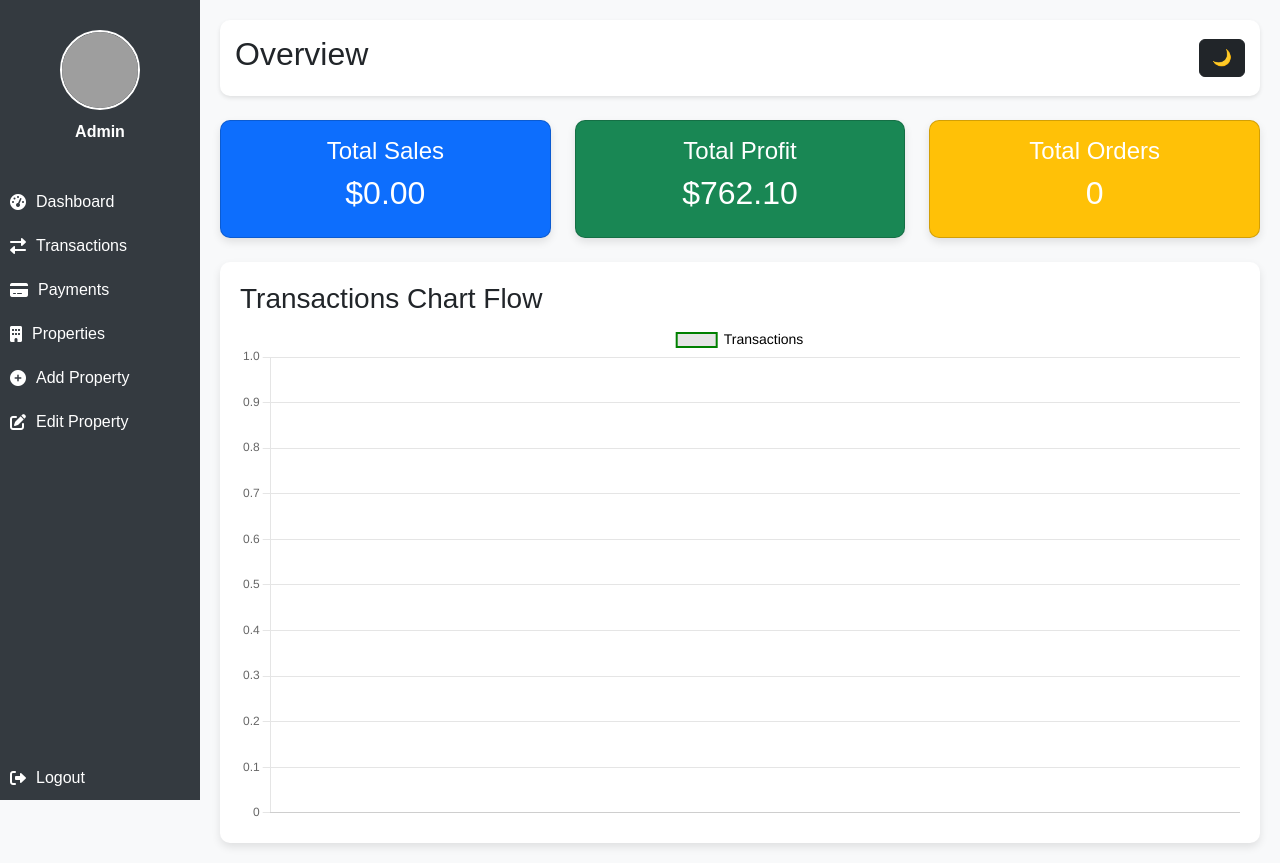
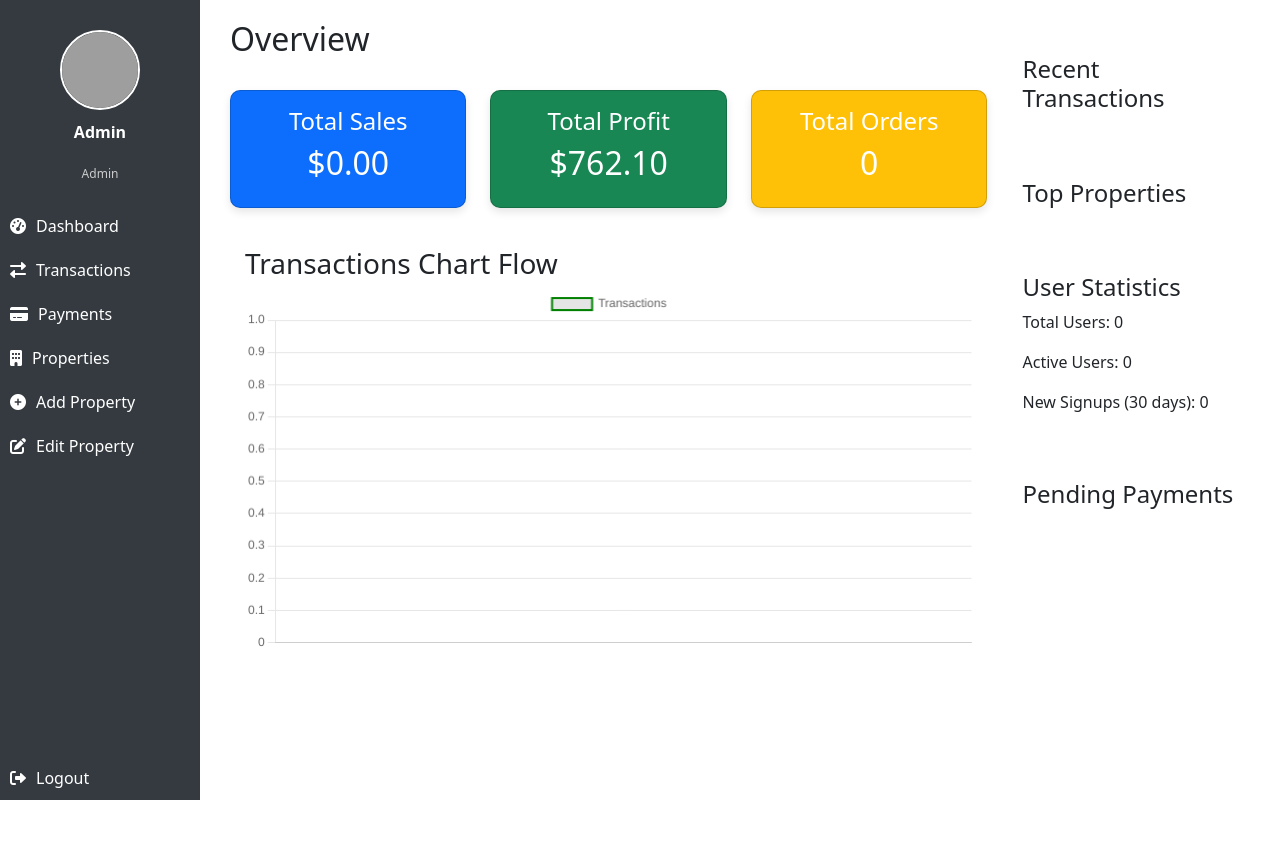
Before and after one commit to emmakaranja757/apiproject, a PHP site: page /admin/admin_dashboard.php in a window 1280 px wide. After the commit the page ends 800 px from the top, so only its background shows below. Run offline with PHP 8.4, Linux system fonts and the light colour scheme; the visitor is signed in with stand-in values (Sample User, id 1); data that the repository does not hold is empty; some libraries are stand-ins or nearby versions; grey boxes are pictures that could not be loaded.

Commit message:
recent 1

```diff
--- a/processes/admin/admin_dashboard.php
+++ b/processes/admin/admin_dashboard.php
@@ -10,6 +10,8 @@ if ($conn->connect_error) {
     die("Connection failed: " . $conn->connect_error);
 }
 
+// Fetch monthly transactions for chart
+date_default_timezone_set('UTC');
 $monthlyTransactionQuery = $conn->query("SELECT DATE_FORMAT(transaction_date, '%b') AS month, SUM(amount) AS total FROM transactions GROUP BY DATE_FORMAT(transaction_date, '%Y-%m') ORDER BY MIN(transaction_date)");
 $months = [];
 $totals = [];
@@ -20,14 +22,38 @@ while ($row = $monthlyTransactionQuery->fetch_assoc()) {
 $monthsJson = json_encode($months);
 $totalsJson = json_encode($totals);
 
-$totalPropertiesQuery = $conn->query("SELECT COUNT(*) AS total FROM properties");
-$totalProperties = $totalPropertiesQuery->fetch_assoc()['total'];
+// Fetch summary data
+$totalProperties = $conn->query("SELECT COUNT(*) AS total FROM properties")->fetch_assoc()['total'];
+$totalTransactions = $conn->query("SELECT COUNT(*) AS total FROM transactions")->fetch_assoc()['total'];
+$totalTransactionAmount = $conn->query("SELECT SUM(amount) AS total FROM transactions")->fetch_assoc()['total'];
 
-$totalTransactionsQuery = $conn->query("SELECT COUNT(*) AS total FROM transactions");
-$totalTransactions = $totalTransactionsQuery->fetch_assoc()['total'];
+// Fetch recent transactions
+$recentTransactions = $conn->query("SELECT transactions.info_id, amount, transaction_date FROM transactions ORDER BY transaction_date DESC LIMIT 5");
 
-$totalTransactionAmountQuery = $conn->query("SELECT SUM(amount) AS total FROM transactions");
-$totalTransactionAmount = $totalTransactionAmountQuery->fetch_assoc()['total'];
+// Fetch top properties
+$topProperties = $conn->query("
+    SELECT properties.property_id, properties.property_name, COUNT(transactions.transaction_id) AS transactions
+    FROM properties
+    JOIN transactions ON properties.property_id = transactions.property_id
+    GROUP BY properties.property_id, properties.property_name
+    ORDER BY transactions DESC
+    LIMIT 5
+");
+
+// Fetch user statistics
+$totalUsers = $conn->query("SELECT COUNT(*) AS total FROM info")->fetch_assoc()['total'];
+$activeUsers = $conn->query("SELECT COUNT(*) AS total FROM info WHERE role='active'")->fetch_assoc()['total'];
+$newUsers = $conn->query("SELECT COUNT(*) AS total FROM info WHERE registration_date >= DATE_SUB(NOW(), INTERVAL 30 DAY)")->fetch_assoc()['total'];
+
+// Fetch pending payments
+$pendingPayments = $conn->query("
+    SELECT info.Email, payments.amount, payments.payment_date
+    FROM payments
+    JOIN info ON payments.info_id = info.info_id
+    WHERE payments.status = 'pending'
+    ORDER BY payments.payment_date ASC
+    LIMIT 5
+");
 
 $conn->close();
 ?>
@@ -40,114 +66,89 @@ $conn->close();
     <title>Admin Dashboard</title>
     <link rel="stylesheet" href="https://cdn.jsdelivr.net/npm/bootstrap@5.3.0/dist/css/bootstrap.min.css">
     <script src="https://cdn.jsdelivr.net/npm/chart.js"></script>
-    <script src="https://cdn.jsdelivr.net/npm/sweetalert2@11"></script>
-    <link rel="stylesheet" href="styles.css">
     <style>
-        body {
-            font-family: Arial, sans-serif;
-            background-color: #f8f9fa;
-            display: flex;
+        .right-panel {
+            margin-left: 20px;
         }
-        .sidebar {
-            width: 200px;
-            height: 100vh;
-            background-color: #343a40;
-            color: white;
-            position: fixed;
-            top: 0;
-            left: 0;
-            padding-top: 20px;
+        .card {
+            border-radius: 10px;
+            box-shadow: 0 4px 8px rgba(0, 0, 0, 0.1);
         }
-        .sidebar a {
-            display: block;
-            color: white;
-            padding: 10px;
-            text-decoration: none;
-        }
-        .sidebar a:hover {
-            background-color: #495057;
-        }
-        .main-content {
-            flex-grow: 1;
-            padding: 20px;
-            margin-left: 200px;
-        }
-        .header {
+        .analytics, .recent-transactions, .top-properties, .user-stats, .pending-payments {
             background-color: #fff;
             padding: 15px;
             border-radius: 10px;
-            box-shadow: 0 2px 4px rgba(0, 0, 0, 0.1);
-        }
-        .cards .card {
-            border-radius: 10px;
-            box-shadow: 0 4px 8px rgba(0, 0, 0, 0.1);
-        }
-        .analytics {
-            background-color: #fff;
-            padding: 20px;
-            border-radius: 10px;
-            box-shadow: 0 4px 8px rgba(0, 0, 0, 0.1);
             margin-top: 20px;
-        }
-        .dark-mode {
-            background-color: #333;
-            color: white;
         }
     </style>
 </head>
 <body>
     <?php include 'layout&others/sidebar.php'; ?>
-
-    <div class="main-content">
+    <div class="main-content d-flex">
+        <div class="left-panel w-75">
             <div class="header d-flex justify-content-between align-items-center">
                 <h2>Overview</h2>
-            <button class="btn btn-dark" id="darkModeToggle">🌙</button>
             </div>
-
             <div class="cards row mt-4">
                 <div class="col-md-4">
-                <div class="card text-white bg-primary">
-                    <div class="card-body text-center">
+                    <div class="card bg-primary text-white p-3 text-center">
                         <h4>Total Sales</h4>
                         <h2>$<?php echo number_format($totalTransactionAmount, 2); ?></h2>
                     </div>
                 </div>
-            </div>
                 <div class="col-md-4">
-                <div class="card text-white bg-success">
-                    <div class="card-body text-center">
+                    <div class="card bg-success text-white p-3 text-center">
                         <h4>Total Profit</h4>
                         <h2>$762.10</h2>
                     </div>
                 </div>
-            </div>
                 <div class="col-md-4">
-                <div class="card text-white bg-warning">
-                    <div class="card-body text-center">
+                    <div class="card bg-warning text-white p-3 text-center">
                         <h4>Total Orders</h4>
                         <h2><?php echo $totalTransactions; ?></h2>
                     </div>
                 </div>
             </div>
-        </div>
-
             <div class="analytics mt-4">
                 <h3>Transactions Chart Flow</h3>
                 <canvas id="transactionsChart"></canvas>
             </div>
         </div>
-
+        <div class="right-panel w-25">
+            <div class="recent-transactions">
+                <h4>Recent Transactions</h4>
+                <ul>
+                    <?php while ($row = $recentTransactions->fetch_assoc()) {
+                        echo "<li>{$row['info_id']} - $" . number_format($row['amount'], 2) . " - {$row['transaction_date']}</li>";
+                    } ?>
+                </ul>
+            </div>
+            <div class="top-properties">
+                <h4>Top Properties</h4>
+                <ul>
+                    <?php while ($row = $topProperties->fetch_assoc()) {
+                        echo "<li>{$row['name']} - {$row['transactions']} sales</li>";
+                    } ?>
+                </ul>
+            </div>
+            <div class="user-stats">
+                <h4>User Statistics</h4>
+                <p>Total Users: <?php echo $totalUsers; ?></p>
+                <p>Active Users: <?php echo $activeUsers; ?></p>
+                <p>New Signups (30 days): <?php echo $newUsers; ?></p>
+            </div>
+            <div class="pending-payments">
+                <h4>Pending Payments</h4>
+                <ul>
+                    <?php while ($row = $pendingPayments->fetch_assoc()) {
+                        echo "<li>{$row['user_email']} - $" . number_format($row['amount'], 2) . " - Due: {$row['due_date']}</li>";
+                    } ?>
+                </ul>
+            </div>
+        </div>
+    </div>
     <script>
-        if (localStorage.getItem("dark-mode") === "enabled") {
-            document.body.classList.add("dark-mode");
-        }
-        document.getElementById("darkModeToggle").addEventListener("click", function() {
-            document.body.classList.toggle("dark-mode");
-            localStorage.setItem("dark-mode", document.body.classList.contains("dark-mode") ? "enabled" : "disabled");
-        });
-
-        const ctx = document.getElementById('transactionsChart').getContext('2d');
-        new Chart(ctx, {
+        new Chart(document.getElementById('transactionsChart'), {
             type: 'line',
             data: {
                 labels: <?php echo $monthsJson; ?>,
@@ -159,22 +160,6 @@ $conn->close();
                     fill: false,
                     pointBackgroundColor: 'blue'
                 }]
-            },
-            options: {
-                responsive: true,
-                scales: {
-                    y: { beginAtZero: true }
-                },
-                plugins: {
-                    legend: {
-                        labels: {
-                            color: 'black',
-                            font: {
-                                size: 14
-                            }
-                        }
-                    }
-                }
             }
         });
     </script>
--- a/processes/admin/layout&others/sidebar.php
+++ b/processes/admin/layout&others/sidebar.php
@@ -9,20 +9,22 @@ if ($conn->connect_error) {
 }
 
 // Fetch user details from "info" table
-$email = $_SESSION['email'];
-$query = $conn->query("SELECT fullname FROM info WHERE Email='$email'");
+$email = $_SESSION['email'] ?? '';
+$query = $conn->query("SELECT fullname, role FROM info WHERE Email='$email'");
 $user = $query->fetch_assoc();
 $fullname = $user['fullname'] ?? 'Admin';
+$role = ucfirst($user['role'] ?? 'Admin'); // Capitalize the role
 
 $conn->close();
 ?>
 
 <div class="sidebar">
     <div class="profile">
-    <img src="/apiproject/IMAGES/profile.jpeg" alt="Profile Picture">
+        <img src="/apiproject/IMAGES/profile.jpeg" alt="Profile Picture">
+        <p><?php echo htmlspecialchars($fullname); ?></p>
+        <span class="role"><?php echo htmlspecialchars($role); ?></span>
+    </div>
 
-        <p><?php echo htmlspecialchars($fullname); ?></p>
-    </div>
     <a href="admin_dashboard.php"><i class="fas fa-tachometer-alt"></i> Dashboard</a>
     <a href="transactions.php"><i class="fas fa-exchange-alt"></i> Transactions</a>
     <a href="payments.php"><i class="fas fa-credit-card"></i> Payments</a>
@@ -30,10 +32,12 @@ $conn->close();
     <a href="add_property.php"><i class="fas fa-plus-circle"></i> Add Property</a>
     <a href="edit_property.php"><i class="fas fa-edit"></i> Edit Property</a>
 
+    <!-- Logout button at the bottom -->
     <a href="admin_logout.php" class="logout"><i class="fas fa-sign-out-alt"></i> Logout</a>
 </div>
 
 <style>
+    /* Sidebar Styling */
     .sidebar {
         width: 200px;
         height: 100vh;
@@ -41,12 +45,14 @@ $conn->close();
         color: white;
         position: fixed;
         top: 0;
-        left: 0;
+        left: 0; /* Fixing the sidebar to the left */
         padding-top: 20px;
         display: flex;
         flex-direction: column;
+        z-index: 1000; /* Ensuring sidebar stays above content */
     }
 
+    /* Profile Section */
     .profile {
         text-align: center;
         padding: 10px;
@@ -65,6 +71,12 @@ $conn->close();
         font-weight: bold;
     }
 
+    .profile .role {
+        font-size: 12px;
+        color: #ccc;
+    }
+
+    /* Sidebar Links */
     .sidebar a {
         display: flex;
         align-items: center;
@@ -79,11 +91,11 @@ $conn->close();
     }
 
     .sidebar a:hover {
-    background-color: #0056b3;
-    transition: 0.3s;
-}
+        background-color: #0056b3;
+        transition: 0.3s;
+    }
 
-
+    /* Logout Button */
     .logout {
         margin-top: auto;
         text-align: center;
@@ -92,6 +104,12 @@ $conn->close();
     .logout:hover {
         background-color: #495057;
     }
+
+    /* Ensure Main Content Adjusts */
+    .main-content {
+        margin-left: 210px; /* Adjust so content doesn't overlap sidebar */
+        padding: 20px;
+    }
 </style>
 
 <!-- Include FontAwesome for icons -->
```
Lines whose indentation alone changed are shown as unchanged.
